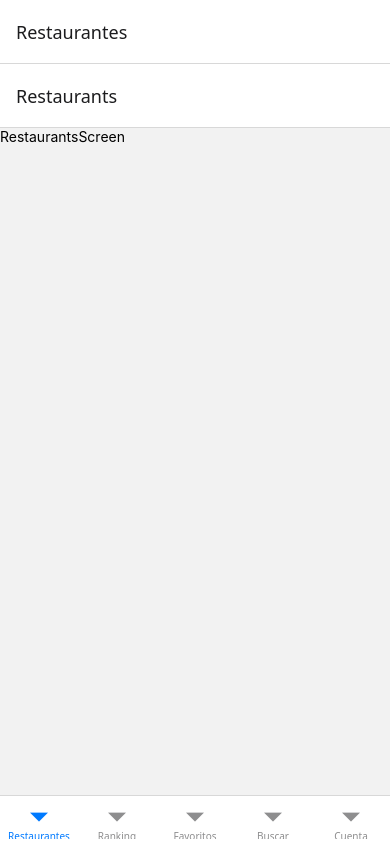
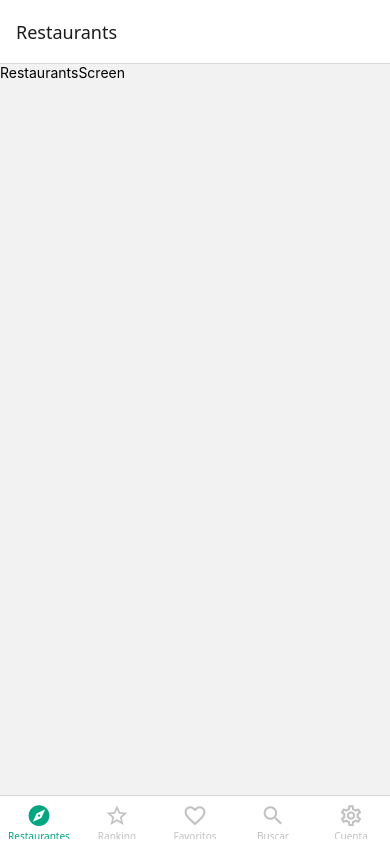
Before and after one commit to ignacioDorigo/5-tenedores, a React Native app: screen / in a window 390 px wide. Built offline with nearby package versions, Linux system fonts and the light colour scheme.

Commit message:
Agregando Iconos Tab Bar

```diff
--- a/src/navigation/AccountStack.js
+++ b/src/navigation/AccountStack.js
@@ -10,7 +10,11 @@ const Stack = createNativeStackNavigator();
 export function AccountStack() {
   return (
     <Stack.Navigator>
-      <Stack.Screen name={screen.account.account} component={AccountScreen}/>
+      <Stack.Screen
+        name={screen.account.account}
+        component={AccountScreen}
+        options={{ title: "Cuenta" }}
+      />
     </Stack.Navigator>
   );
 }
--- a/src/navigation/AppNavigation.js
+++ b/src/navigation/AppNavigation.js
@@ -8,12 +8,22 @@ import { RankingStack } from "./RankingStack";
 import { FavoritesStack } from "./FavoritesStack";
 import { SearchStack } from "./SearchStack";
 import { AccountStack } from "./AccountStack";
+import { Icon } from "@rneui/themed";
 
 const Tab = createBottomTabNavigator();
 
 export function AppNavigation() {
   return (
-    <Tab.Navigator initialRouteName={screen.restaurants.tab}>
+    <Tab.Navigator
+      initialRouteName={screen.restaurants.tab}
+      screenOptions={({ route }) => ({
+        headerShown: false,
+        tabBarActiveTintColor: "#00A680",
+        tabBarInactiveTintColor: "#C1C1C1",
+        tabBarIcon: ({ focused, color, size }) =>
+          asignarIcono(route, focused, size, color),
+      })}
+    >
       <Tab.Screen
         name={screen.restaurants.tab}
         component={RestaurantsStack}
@@ -42,3 +52,26 @@ export function AppNavigation() {
     </Tab.Navigator>
   );
 }
+
+function asignarIcono(route, focused, size, color) {
+  let icono;
+  console.log(route.name);
+  if (route.name === screen.account.tab) {
+    icono = focused ? "cog" : "cog-outline";
+  }
+  if (route.name === screen.favorites.tab) {
+    icono = focused ? "heart" : "heart-outline";
+  }
+  if (route.name === screen.ranking.tab) {
+    icono = focused ? "star" : "star-outline";
+  }
+  if (route.name === screen.restaurants.tab) {
+    icono = focused ? "compass" : "compass-outline";
+  }
+  if (route.name === screen.search.tab) {
+    icono = focused ? "magnify" : "magnify";
+  }
+  return (
+    <Icon type="material-community" name={icono} size={size} color={color} />
+  );
+}
--- a/src/navigation/FavoritesStack.js
+++ b/src/navigation/FavoritesStack.js
@@ -13,6 +13,7 @@ export function FavoritesStack() {
       <Stack.Screen
         name={screen.favorites.favorites}
         component={FavoritesScreen}
+        options={{ title: "Favoritos" }}
       />
     </Stack.Navigator>
   );
--- a/src/navigation/SearchStack.js
+++ b/src/navigation/SearchStack.js
@@ -10,7 +10,7 @@ const Stack = createNativeStackNavigator();
 export function SearchStack() {
   return (
     <Stack.Navigator>
-      <Stack.Screen name={screen.search.search} component={SearchScreen} />
+      <Stack.Screen name={screen.search.search} component={SearchScreen} options={{ title: "Buscar" }}/>
     </Stack.Navigator>
   );
 }
```
